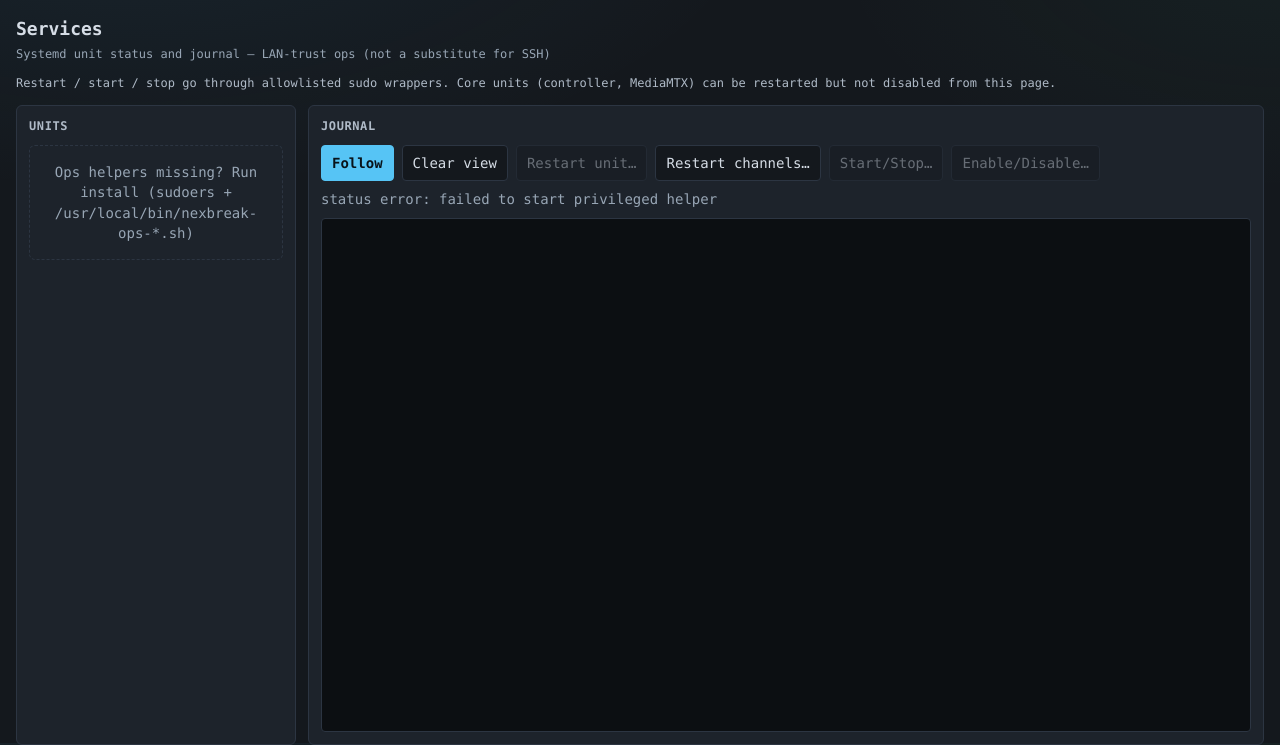
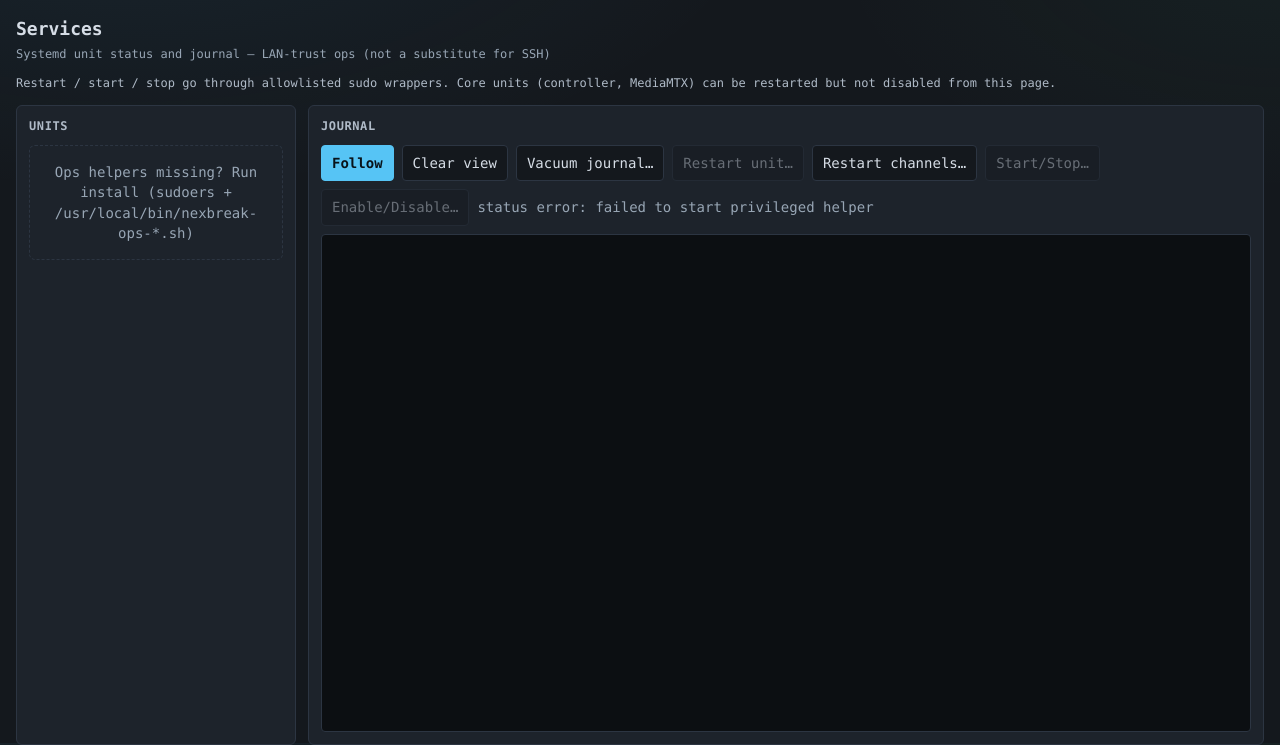
Before and after one commit to davidmcferrin-spec/NexBreak, a PHP site: page /services.php in a window 1280 px wide. Shown: the part 57-802 px from the top of the page. Run offline with PHP 8.4, Linux system fonts and the light colour scheme; data that the repository does not hold is empty.

Commit message:
Enhance journal management and error handling in nexbreak-proc and web interface. Added functionality to clear the systemd journal via a new API action and corresponding UI elements. Improved error handling in the pipeline startup process to prevent service restarts on configuration errors, ensuring better operational stability. Updated installation scripts and sudoers configuration to include new journal management commands.

```diff
--- a/web/assets/pages/services.js
+++ b/web/assets/pages/services.js
@@ -181,6 +181,28 @@
   document.getElementById("clear-log").addEventListener("click", function () {
     logEl.textContent = "";
     lastLine = "";
+    sinceCursor = "";
+  });
+  document.getElementById("vacuum-journal").addEventListener("click", async function () {
+    if (
+      !confirm(
+        "Vacuum the systemd journal on this host?\n\n" +
+          "This rotates and deletes old journal data for ALL units (not just NexBreak).\n" +
+          "Use after fixing a crash loop to clear spam."
+      )
+    ) {
+      return;
+    }
+    try {
+      await api("journal_clear", {});
+      logEl.textContent = "";
+      lastLine = "";
+      sinceCursor = "";
+      statusEl.textContent = "journal vacuumed (host-wide)";
+      if (selected) pollJournal(true);
+    } catch (err) {
+      statusEl.textContent = "vacuum error: " + err.message;
+    }
   });
   restartBtn.addEventListener("click", async function () {
     if (!selected) return;
--- a/web/ops.php
+++ b/web/ops.php
@@ -5,7 +5,7 @@
  * Phase 1 LAN-trust: no auth. Privileged work goes through allowlisted sudo
  * wrappers only (see config/nexbreak-ops.sudoers).
  *
- * Actions: services | journal | restart | restart_channels | set_enabled | set_running
+ * Actions: services | journal | journal_clear | restart | restart_channels | set_enabled | set_running
  */
 declare(strict_types=1);
 
@@ -201,6 +201,20 @@ if ($action === 'journal') {
     exit;
 }
 
+if ($action === 'journal_clear') {
+    // Rotates + vacuums the whole host journal (systemd has no per-unit delete).
+    $r = sudo_run(['/usr/local/bin/nexbreak-ops-journal-clear.sh']);
+    if ($r['code'] !== 0) {
+        fail(500, trim($r['stderr']) !== '' ? trim($r['stderr']) : 'journal clear failed');
+    }
+    echo json_encode([
+        'ok' => true,
+        'detail' => 'journal rotated and vacuumed (host-wide)',
+        'stdout' => $r['stdout'],
+    ]);
+    exit;
+}
+
 if ($action === 'restart') {
     $units = $body['units'] ?? [];
     if (!is_array($units) || $units === []) {
--- a/web/services.php
+++ b/web/services.php
@@ -27,6 +27,7 @@ require __DIR__ . '/include/header.php';
     <div class="log-bar">
       <button type="button" id="follow" class="active">Follow</button>
       <button type="button" id="clear-log">Clear view</button>
+      <button type="button" id="vacuum-journal" title="Rotate and vacuum the host journal (all units)">Vacuum journal…</button>
       <button type="button" id="restart-unit" disabled>Restart unit…</button>
       <button type="button" id="restart-channels" title="Restart every enabled proc/egress unit">Restart channels…</button>
       <button type="button" id="power-unit" disabled>Start/Stop…</button>
```
Also changed, not shown: 4 other files.
